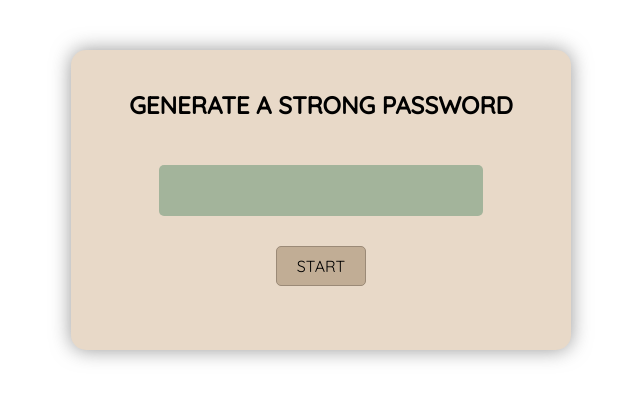
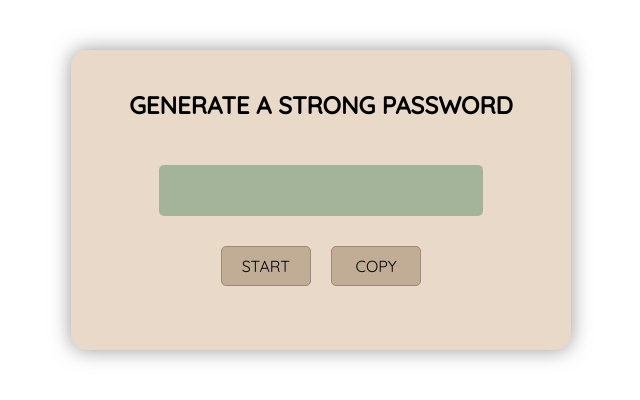
Before and after one commit to b-frazier/generate-password, a plain HTML site: page index.html in a window 1280 px wide. Shown: the whole page, without its empty margins (319-959 px from the left). Drawn offline with Linux system fonts and the light colour scheme.

Commit message:
add 'copy' button

```diff
--- a/assets/style.css
+++ b/assets/style.css
@@ -30,7 +30,7 @@ fieldset {
 }
 
 button {
-    margin: 30px 0;
+    margin: 30px 8px;
     padding: 5px;
     height: 40px;
     width: 90px;
@@ -39,3 +39,7 @@ button {
     border: .5px solid #9B8A77;
     border-radius: 5px;
 }
+
+button#copy {
+    display:inline;
+}
--- a/index.html
+++ b/index.html
@@ -13,8 +13,11 @@
 <body>
     <div class="container">
         <h2>GENERATE A STRONG PASSWORD</h2>
-        <fieldset></fieldset>
-        <button>START</button>
+        <fieldset id="password" placeholder="password"></fieldset>
+        <div class="buttons">
+            <button id="generate" class="btn">START</button>
+            <button id="copy" class="btn">COPY</button>
+        </div>
     </div>
     <script src="assets/script.js"></script>
 </body>
```
